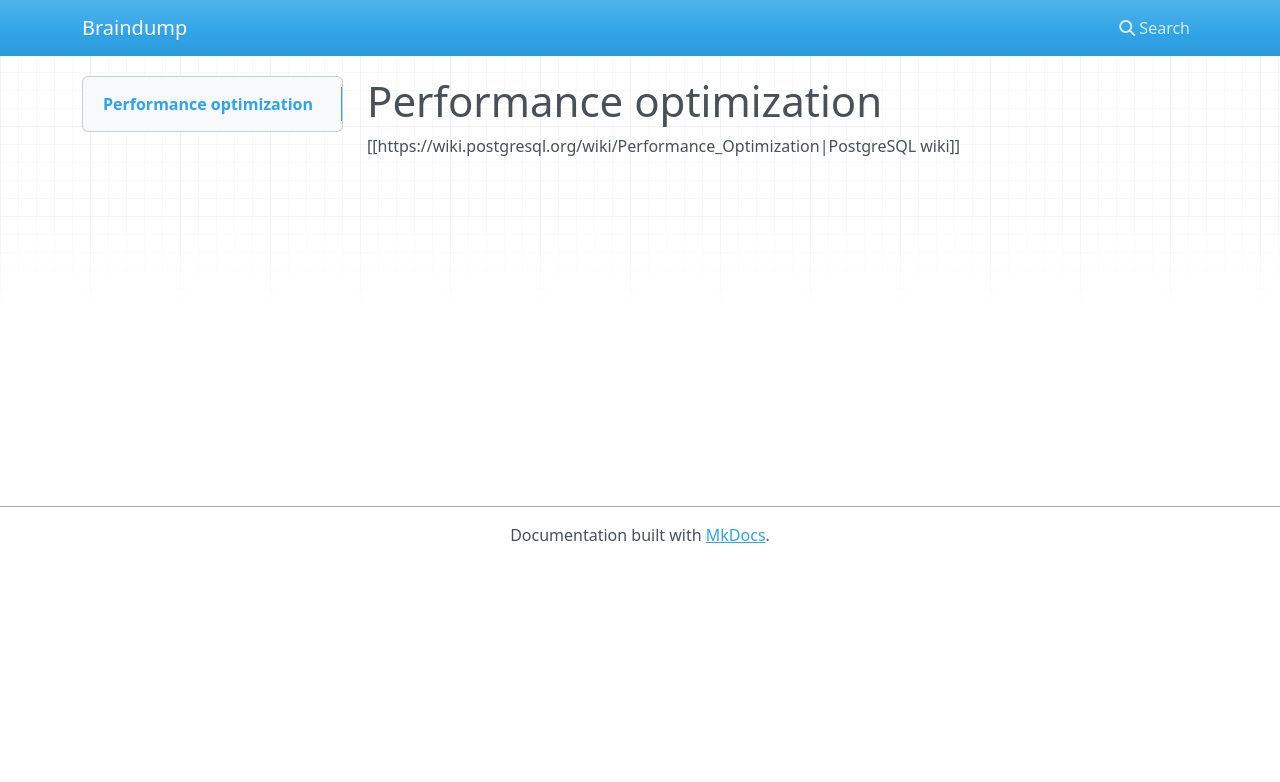
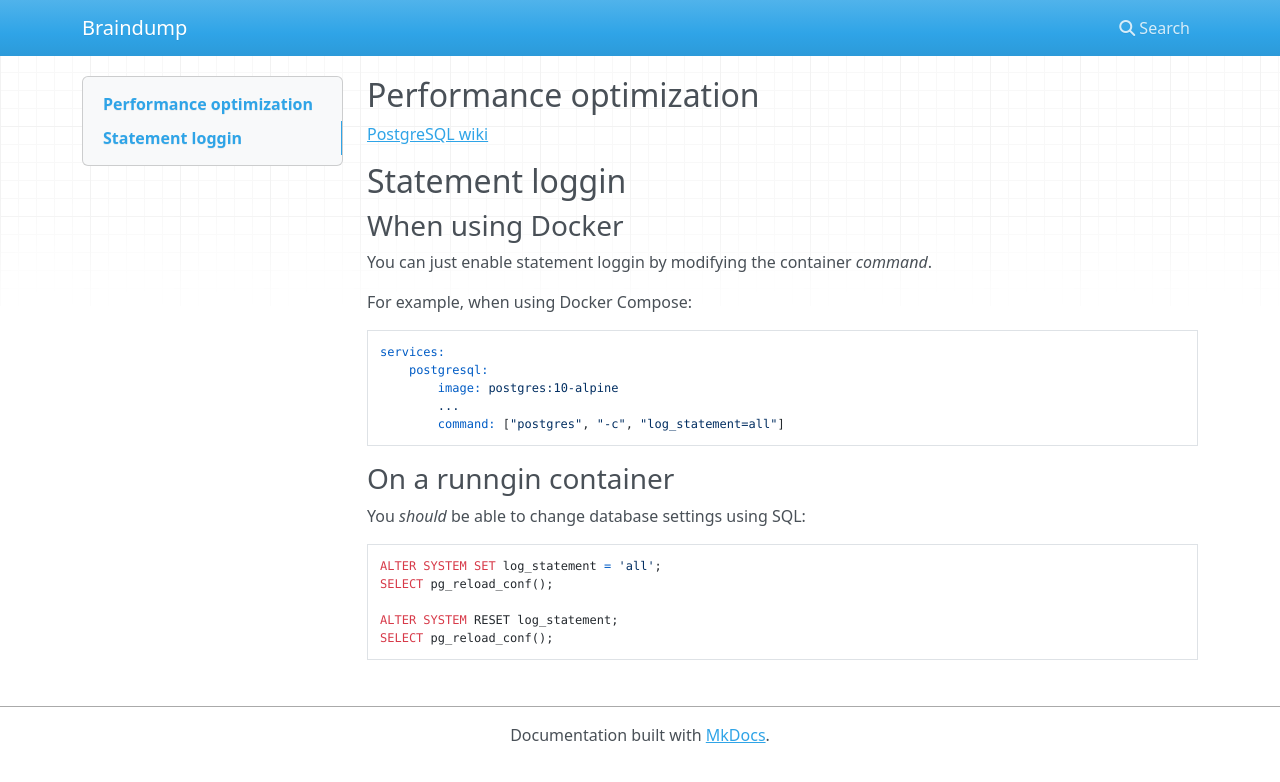
Before and after one commit to anotherMe/braindump, an MkDocs documentation site: the page built from docs/database/postgresql/performance_optimization.md, in a window 1280 px wide. Shown: the top 782 px of the page. Built offline with MkDocs 1.6.1, drawn with Linux system fonts in a browser that asks for light colours; nearby versions of some CDN libraries.

Commit message:
Updated documentation

````diff
--- a/docs/database/postgresql/performance_optimization.md
+++ b/docs/database/postgresql/performance_optimization.md
@@ -1,5 +1,33 @@
 
-# Performance optimization
+## Performance optimization
+
+[PostgreSQL wiki](https://wiki.postgresql.org/wiki/Performance_Optimization)
 
 
-[[https://wiki.postgresql.org/wiki/Performance_Optimization|PostgreSQL wiki]]
+## Statement loggin
+
+### When using Docker
+
+You can just enable statement loggin by modifying the container *command*.
+
+For example, when using Docker Compose:
+
+```yaml
+services:
+    postgresql:
+        image: postgres:10-alpine
+        ...
+        command: ["postgres", "-c", "log_statement=all"]
+```
+
+### On a runngin container
+
+You *should* be able to change database settings using SQL:
+
+```sql
+ALTER SYSTEM SET log_statement = 'all';
+SELECT pg_reload_conf();
+
+ALTER SYSTEM RESET log_statement;
+SELECT pg_reload_conf();
+```
````
